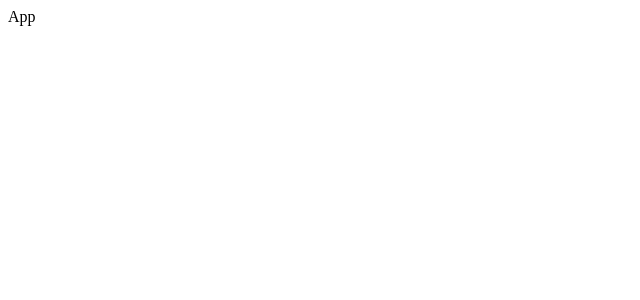
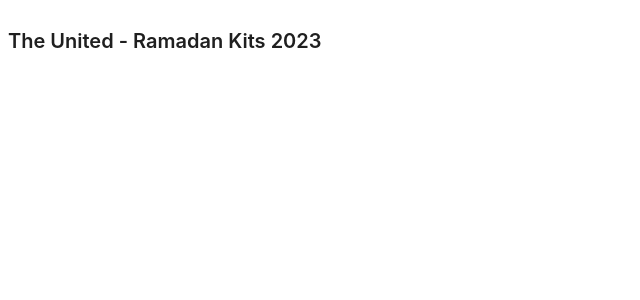
Before and after one commit to tariq-s/the-united-ramadan-23, a React (Vite) app: page / in a window 1280 px wide. Shown: the top 300 px of the page, without its empty margins (0-640 px from the left). Built offline with nearby package versions, Linux system fonts and the light colour scheme.

Commit message:
install dependencies

```diff
--- a/package.json
+++ b/package.json
@@ -9,8 +9,11 @@
     "preview": "vite preview"
   },
   "dependencies": {
+    "antd": "^5.3.0",
+    "axios": "^1.3.4",
     "react": "^18.2.0",
-    "react-dom": "^18.2.0"
+    "react-dom": "^18.2.0",
+    "styled-components": "^5.3.8"
   },
   "devDependencies": {
     "@types/react": "^18.0.27",
--- a/src/App.tsx
+++ b/src/App.tsx
@@ -1,5 +1,8 @@
+import { Typography } from "antd";
 import { FC } from "react";
 
+const { Title } = Typography;
+
 export const App: FC = () => {
-  return <div>App</div>;
+  return <Title level={4}>The United - Ramadan Kits 2023</Title>;
 };
```
Also changed, not shown: 1 other file (tests, documents, lock files or other folders).
